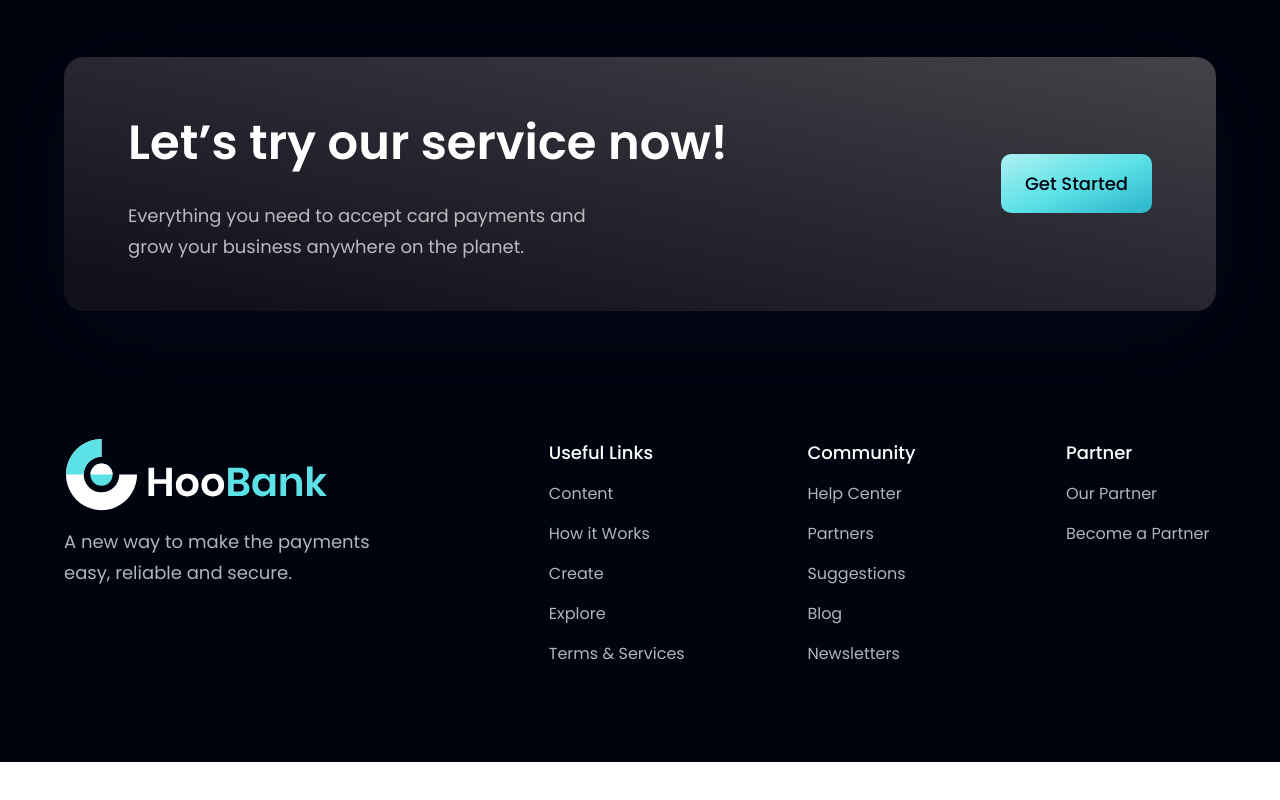
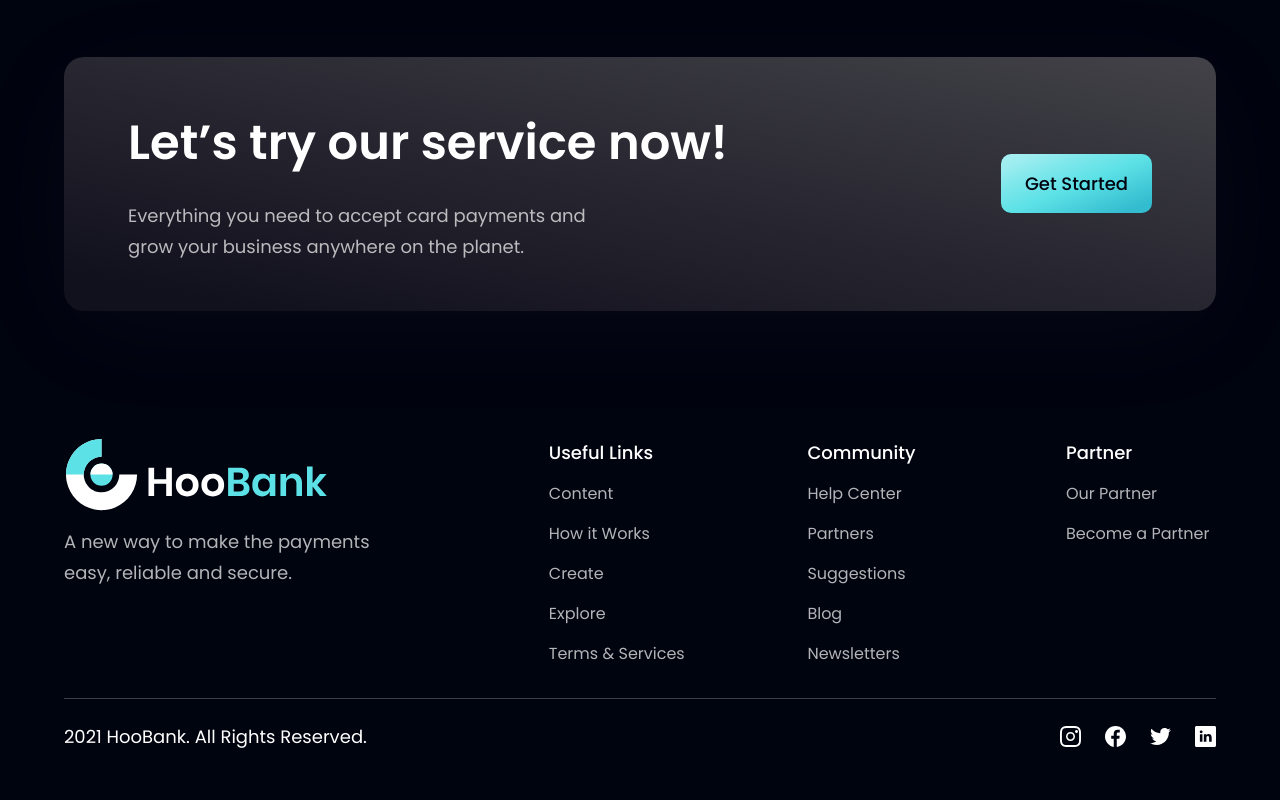
Before and after one commit to Darudul/bank_modern_app, a React (Vite) app: page / in a window 1280 px wide. Shown: the part 4063-4863 px from the top of the page. Before the commit the page ends 4825 px from the top, so only its background shows below. Built offline with nearby package versions, Linux system fonts and the light colour scheme.

Commit message:
social link added

```diff
--- a/src/components/Footer.jsx
+++ b/src/components/Footer.jsx
@@ -36,6 +36,22 @@
         </div>
 
       </div>
+      <div className='w-full flex justify-between items-center md:flex-row flex-col pt-6 border-t-[1px] border-t-[#3F3E45]'>
+        <p className='font-poppins font-normal text-center text-[18px] leading-[27px] text-white'>2021 HooBank. All Rights Reserved.</p>
+        <div className='flex flex-row md:mt-0 mt-6'>
+          {
+            socialMedia.map((social, index)=> (
+              <img
+              key={social.id}
+              src={social.icon}
+              alt={social.id}
+              className={`w-[21px] h-[21px] object-contain cursor-pointer ${index !== socialMedia.length-1 ? 'mr-6' : 'mr-0'}`}
+              />
+            ))
+          }
+
+        </div>
+      </div>
 
     </section>
   )
```
